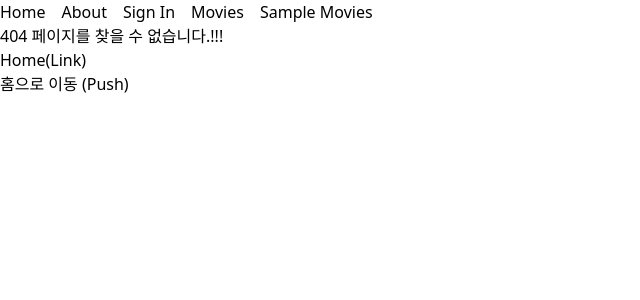
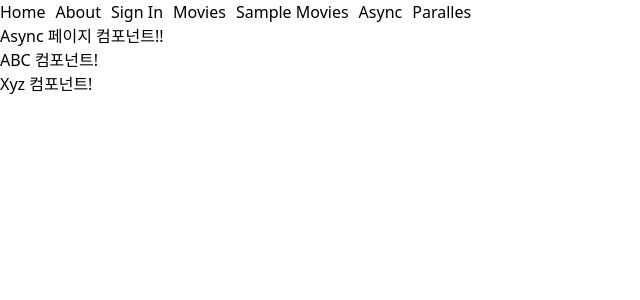
Before and after one commit to info0-dev/next-edu1, a Next.js app: page /async in a window 1280 px wide. Before the commit this address had no page. Shown: the top 300 px of the page, without its empty margins (0-640 px from the left). Built offline with nearby package versions, Linux system fonts and the light colour scheme.

Commit message:
implement async pages

```diff
--- /dev/null
+++ b/app/async/Abc.tsx
@@ -0,0 +1,5 @@
+import { delay } from '@/utils'
+export default async function Abc() {
+  await delay(2000)
+  return <h2>ABC 컴포넌트!</h2>
+}
--- /dev/null
+++ b/app/async/Xyz.tsx
@@ -0,0 +1,5 @@
+import { delay } from '@/utils'
+export default async function Xyz() {
+  await delay(4000)
+  return <h2>Xyz 컴포넌트!</h2>
+}
--- /dev/null
+++ b/app/async/loading.tsx
@@ -0,0 +1,9 @@
+import Loader from '@/components/Loader'
+
+export default function Loading() {
+  return (
+    <>
+      <Loader />
+    </>
+  )
+}
--- /dev/null
+++ b/app/async/page.tsx
@@ -0,0 +1,32 @@
+import { delay } from '@/utils'
+import Abc from './Abc'
+import Xyz from './Xyz'
+import { Suspense } from 'react'
+import Loader from '@/components/Loader'
+
+export default async function Async() {
+  await delay(1000)
+  return (
+    <>
+      <h1>Async 페이지 컴포넌트!!</h1>
+      <Suspense
+        fallback={
+          <Loader
+            color="red"
+            position="relative"
+          />
+        }>
+        <Abc />
+      </Suspense>
+      <Suspense
+        fallback={
+          <Loader
+            color="green"
+            position="relative"
+          />
+        }>
+        <Xyz />
+      </Suspense>
+    </>
+  )
+}
--- /dev/null
+++ b/app/movies/[movieId]/layout.tsx
@@ -0,0 +1,12 @@
+export default function RootLayout({
+  children
+}: {
+  children: React.ReactNode
+}) {
+  return (
+    <>
+      <h1>Sub Layout</h1>
+      {children}
+    </>
+  )
+}
--- a/app/movies/[movieId]/page.tsx
+++ b/app/movies/[movieId]/page.tsx
@@ -21,6 +21,7 @@ export default function MovieDetails({
 
   useEffect(() => {
     fetchMovie()
+    // eslint-disable-next-line
   }, [])
 
   async function fetchMovie() {
--- a/components/Header.tsx
+++ b/components/Header.tsx
@@ -2,12 +2,14 @@ import Link from 'next/link'
 
 export default function Header() {
   return (
-    <header className="flex gap-x-4">
+    <header className="flex gap-2.5">
       <Link href="/">Home</Link>
       <Link href="/about">About</Link>
       <Link href="/signin">Sign In</Link>
       <Link href="/movies">Movies</Link>
       <Link href="/movies/tt0372784?plot=full">Sample Movies</Link>
+      <Link href="/async">Async</Link>
+      <Link href="/paralles">Paralles</Link>
     </header>
   )
 }
--- a/components/Loader.tsx
+++ b/components/Loader.tsx
@@ -6,6 +6,7 @@ interface LoaderProps {
   weight?: number
   duration?: number
   className?: string
+  position?: 'relative' | 'absolute' | 'fixed'
 }
 
 export default function Loader({
@@ -13,7 +14,8 @@ export default function Loader({
   color = '#0374FF',
   weight = 3,
   duration = 1,
-  className = ''
+  className = '',
+  position = 'absolute'
 }: LoaderProps) {
   const loaderStyle: CSSProperties = {
     width: size,
@@ -38,7 +40,7 @@ export default function Loader({
       </style>
       <div
         style={loaderStyle}
-        className={`absolute top-0 right-0 bottom-0 left-0 m-auto ${className}`}
+        className={`${position} top-0 right-0 bottom-0 left-0 m-auto ${className}`}
       />
     </>
   )
--- /dev/null
+++ b/utils/index.ts
@@ -0,0 +1,3 @@
+export function delay(ms: number) {
+  return new Promise(resolve => setTimeout(resolve, ms))
+}
```
